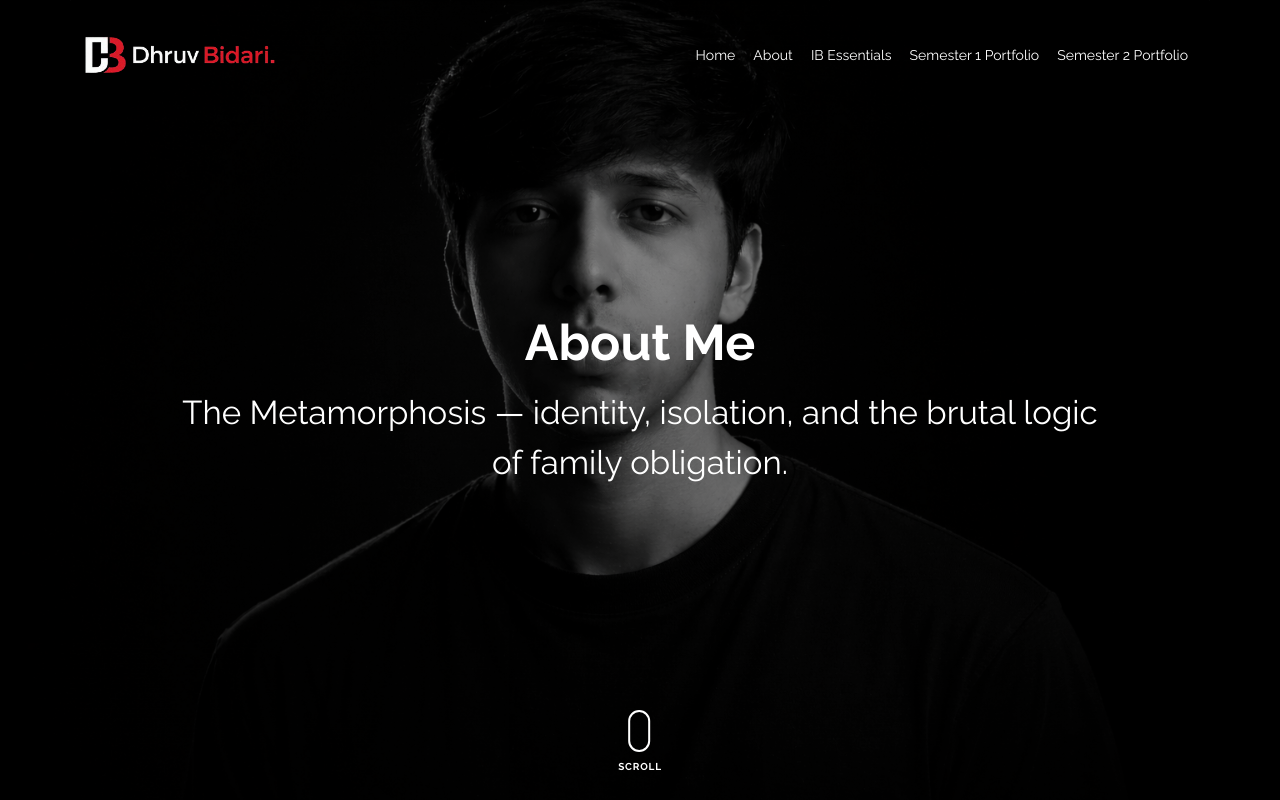
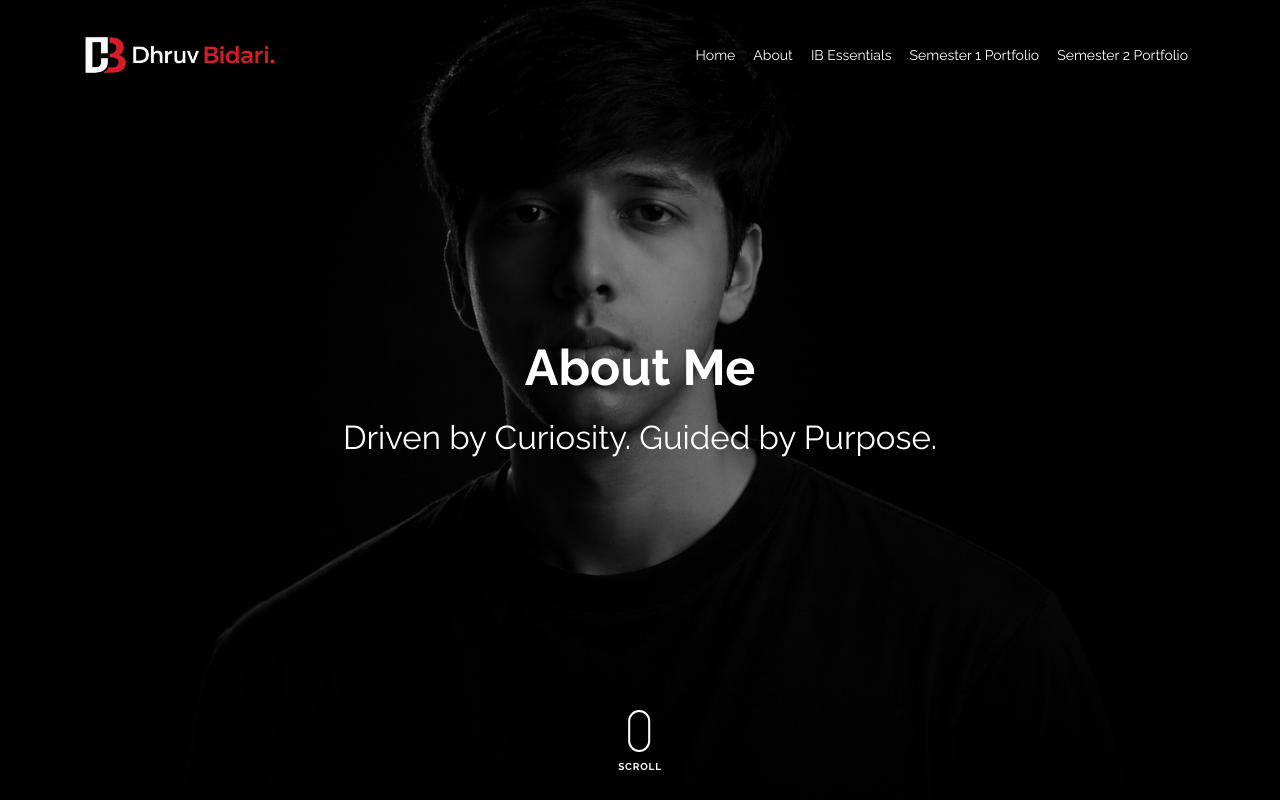
Before and after one commit to DhruvBidari/IBDigitalPortfolio, a plain HTML site: page about-me.html in a window 1280 px wide. Shown: the top 800 px of the page. Drawn offline with Linux system fonts and the light colour scheme; files whose address does not match are found by name.

Commit message:
Update about-me.html

```diff
--- a/about-me.html
+++ b/about-me.html
@@ -167,8 +167,7 @@
                   data-aos="fade-up"
                   data-aos-delay="100"
                 >
-                  The Metamorphosis — identity, isolation, and the brutal logic
-                  of family obligation.
+                  Driven by Curiosity. Guided by Purpose.
                 </h2>
               </div>
             </div>
```
